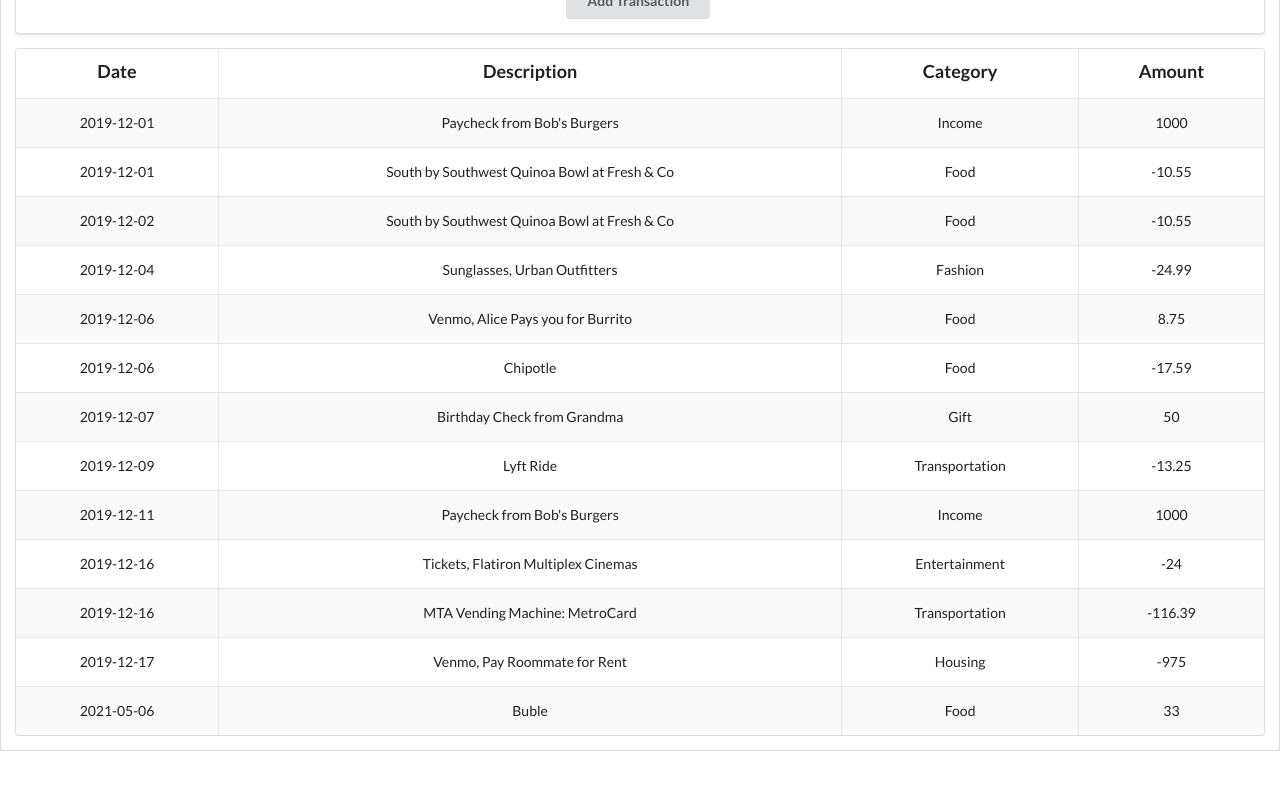
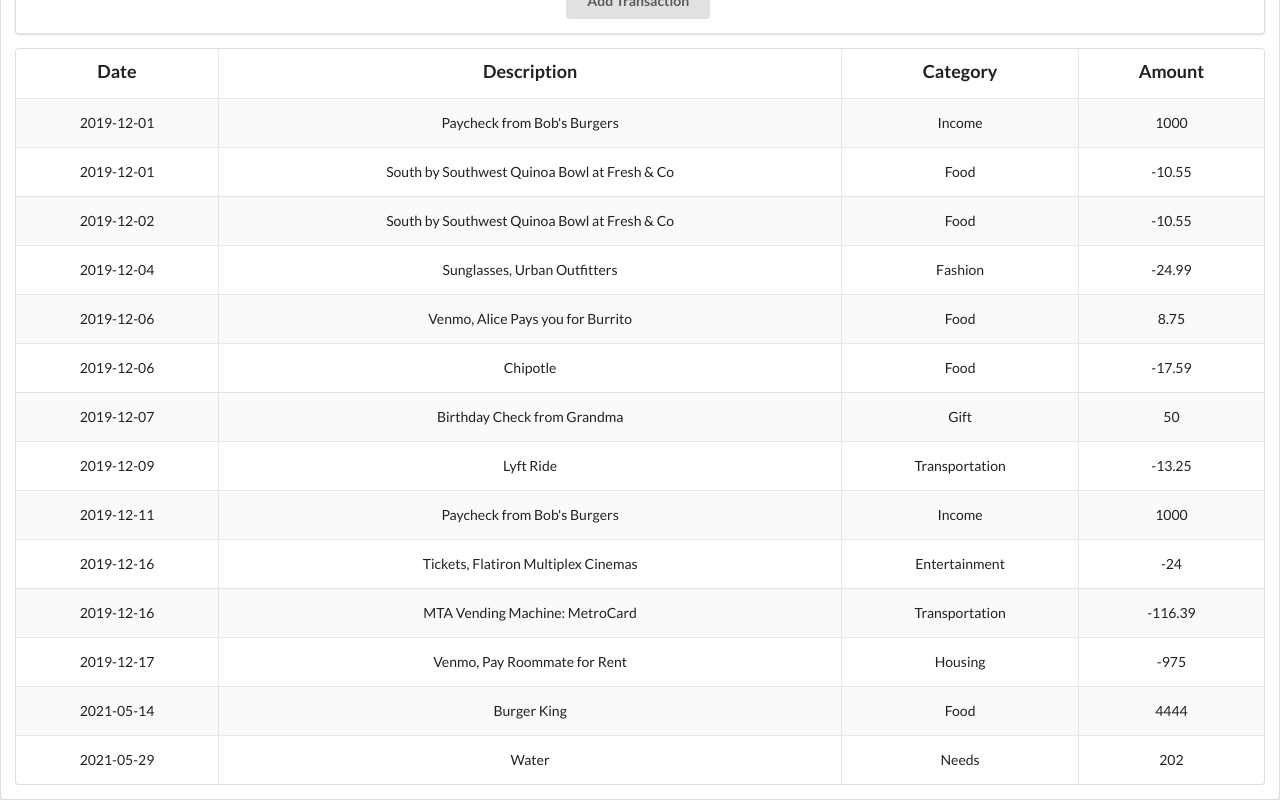
Before and after one commit to learn-co-students/DC-SE-040521-Code-Challenge, a React (Create React App) app in the folder bank-of-flatiron/: page / in a window 1280 px wide. Shown: the part 230-1030 px from the top of the page. Before the commit the page ends 981 px from the top, so only its background shows below. Built offline with nearby package versions, Linux system fonts and the light colour scheme; data requests are answered from the project's data file.

Commit message:
Added Delete feature and clear form

```diff
--- a/bank-of-flatiron/db.json
+++ b/bank-of-flatiron/db.json
@@ -86,10 +86,17 @@
     },
     {
       "id": 13,
-      "date": "2021-05-06",
-      "description": "Buble",
+      "date": "2021-05-14",
+      "description": "Burger King",
       "category": "Food",
-      "amount": "33"
+      "amount": "4444"
+    },
+    {
+      "id": 14,
+      "date": "2021-05-29",
+      "description": "Water",
+      "category": "Needs",
+      "amount": "202"
     }
   ]
 }
--- a/bank-of-flatiron/src/components/AccountContainer.js
+++ b/bank-of-flatiron/src/components/AccountContainer.js
@@ -9,7 +9,7 @@
       <div>
         <Search changeSearchText={this.props.changeSearchText}  />
         <AddTransactionForm addTransaction={this.props.addTransaction} />
-        <TransactionsList  accounts = {this.props.accounts} />
+        <TransactionsList  accounts = {this.props.accounts} deleteTransaction={this.props.deleteTransaction}/>
         {/* {this.props.accounts.map(account => <TransactionsList key={account.key} accountData={account} />)} */}
 
       </div>
--- a/bank-of-flatiron/src/components/AddTransactionForm.js
+++ b/bank-of-flatiron/src/components/AddTransactionForm.js
@@ -26,7 +26,15 @@
 
     fetch("http://localhost:6001/transactions/", reqObj)
     .then(r => r.json())
-    .then(data => this.props.addTransaction(data))
+    .then(data => this.props.addTransaction(data));
+
+    this.setState({
+      id:"",
+    date: "",
+    description: "",
+    category: "",
+    amount: 0
+    });
 }
 
   render() {
--- a/bank-of-flatiron/src/components/App.js
+++ b/bank-of-flatiron/src/components/App.js
@@ -9,6 +9,17 @@
     searchText: "",
     accounts: []
   }
+
+  deleteTransaction = (transactionObj) => {
+    const API = "http://localhost:6001/transactions/";
+    const newTransaction = this.state.accounts.filter((transaction) => transaction.id !== transactionObj.id);
+    this.setState({
+      accounts: newTransaction,
+    });
+
+    fetch(API+transactionObj.id, { method: 'DELETE' })
+        .then(data => console.log(this.state.accounts));
+  };
 
   componentDidMount() {
     fetch("http://localhost:6001/transactions/")
@@ -39,7 +50,7 @@
         <div className="ui segment violet inverted">
           <h2>The Royal Bank of Flatiron</h2>
         </div>
-        <AccountContainer accounts={ this.filterAccount()/*this.state.accounts */} changeSearchText={this.changeSearchText} addTransaction={this.addTransaction}/>
+        <AccountContainer accounts={ this.filterAccount()/*this.state.accounts */} changeSearchText={this.changeSearchText} addTransaction={this.addTransaction} deleteTransaction={this.deleteTransaction}/>
       </div>
     );
   }
--- a/bank-of-flatiron/src/components/Transaction.js
+++ b/bank-of-flatiron/src/components/Transaction.js
@@ -1,8 +1,14 @@
 import React from "react";
 
 const Transaction = (props) => {
+
+  const handleDelete = () => {
+    props.deleteTransaction(props.accountData);
+
+  }
+
   return (
-    <tr>
+    <tr onClick={handleDelete}>
       <td>{props.accountData.date}</td>
       <td>{props.accountData.description}</td>
       <td>{props.accountData.category}</td>
--- a/bank-of-flatiron/src/components/TransactionsList.js
+++ b/bank-of-flatiron/src/components/TransactionsList.js
@@ -20,7 +20,7 @@
           </th>
         </tr>
 
-        {props.accounts.map(account => <Transaction key={account.id} accountData={account} />)}
+        {props.accounts.map(account => <Transaction key={account.id} accountData={account} deleteTransaction={props.deleteTransaction} />)}
       </tbody>
     </table>
   );
```
